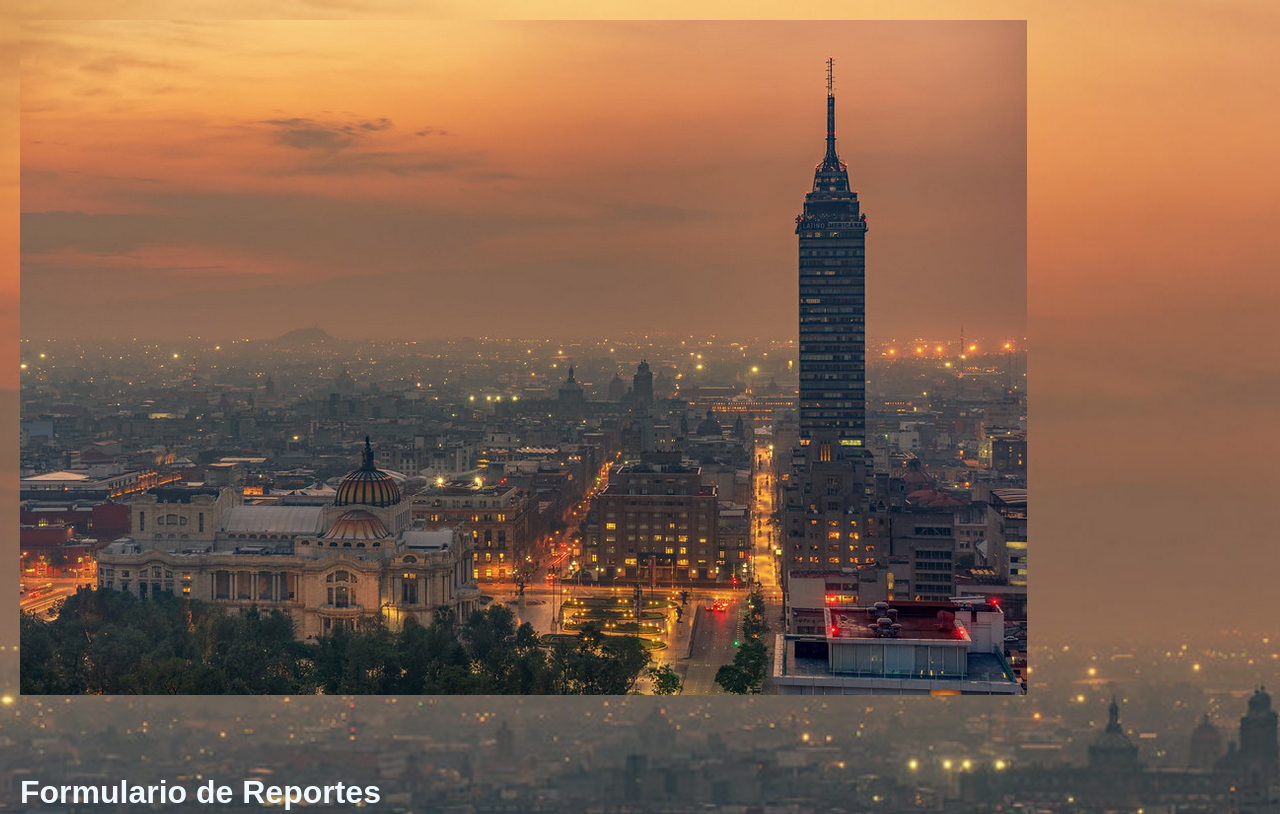
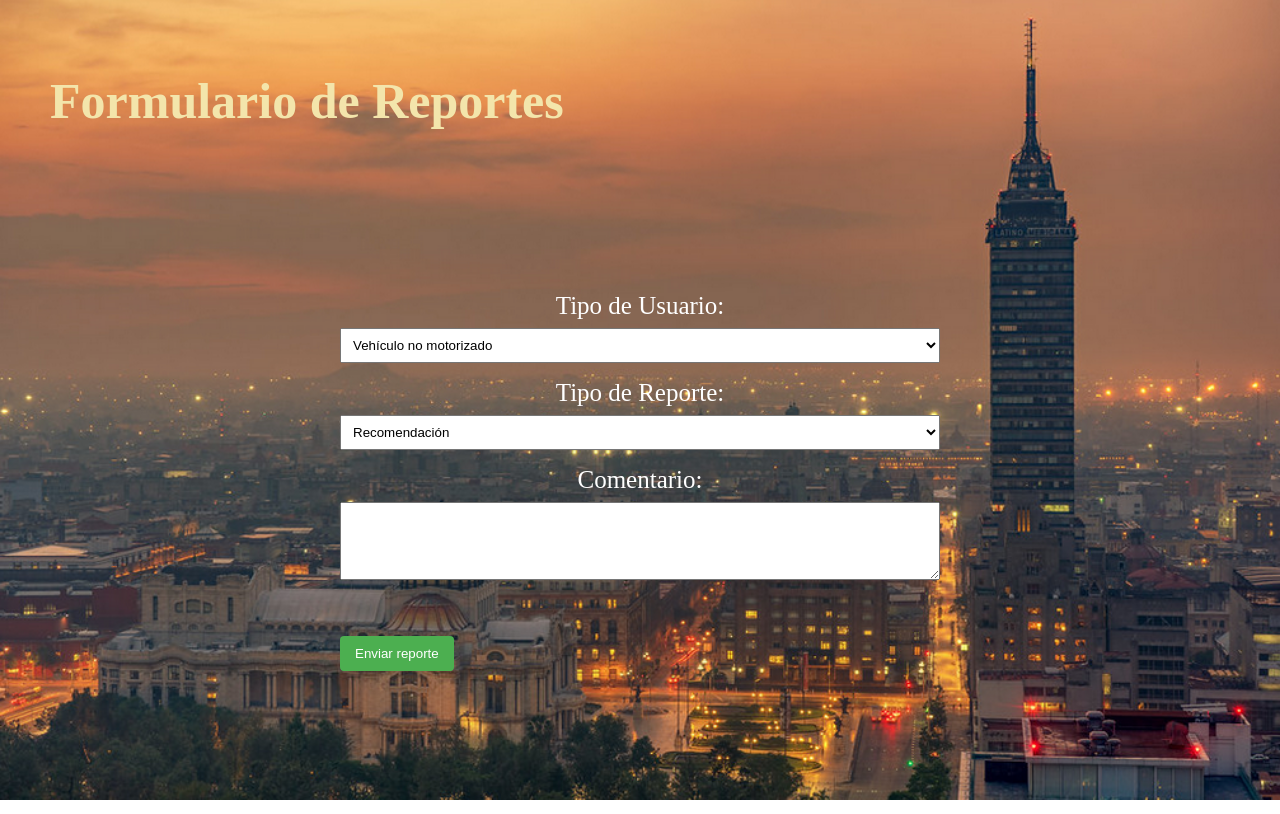
Before and after one commit to ArmandoRodMen/Pilares_Hackaton, a plain HTML site: page Reportes/repotesref.html in a window 1280 px wide. Shown: the top 814 px of the page. Drawn offline with Linux system fonts and the light colour scheme; some packages are replaced by stand-ins of ours; a script that the page names is missing.

Commit message:
Update reportesref.css

```diff
--- a/Reportes/reportesref.css
+++ b/Reportes/reportesref.css
@@ -1,12 +1,19 @@
+*{
+    margin: 0;
+    padding: 0;;
+}
+
+h1{
+    margin-left: 50px;
+    color: #F3E5AB;
+    font-size: 50px;
+}
+
 body {
-  background-image: url(Torre_latinamericana_CDMX.webp);
-  background-size: cover;
-  /*background-position: center;*/
-  background-repeat: no-repeat;
-    font-family: Arial, sans-serif;
-    margin: 20px;
-    color: aliceblue;
+    max-width: 100%;
+    height: auto;
 }
+
 
 form {
     max-width: 600px;
@@ -41,3 +48,22 @@ button:hover {
 .comentario{
     text-align: center;
 }
+0.
+.cover{
+    background-image: linear-gradient(rgba(0, 0, 0, 0.888), rgba(236, 236, 236, 0.226));    position: absolute;
+    width: 100%;
+    height: 100%;
+    z-index: -1;
+}
+
+.fondo{
+    object-fit: cover;
+    width: 100%;
+    height: 100%;
+    position: absolute;
+    z-index: -2;
+}
+.caja{
+    color: white;
+    font-size: 25px;
+}
```
